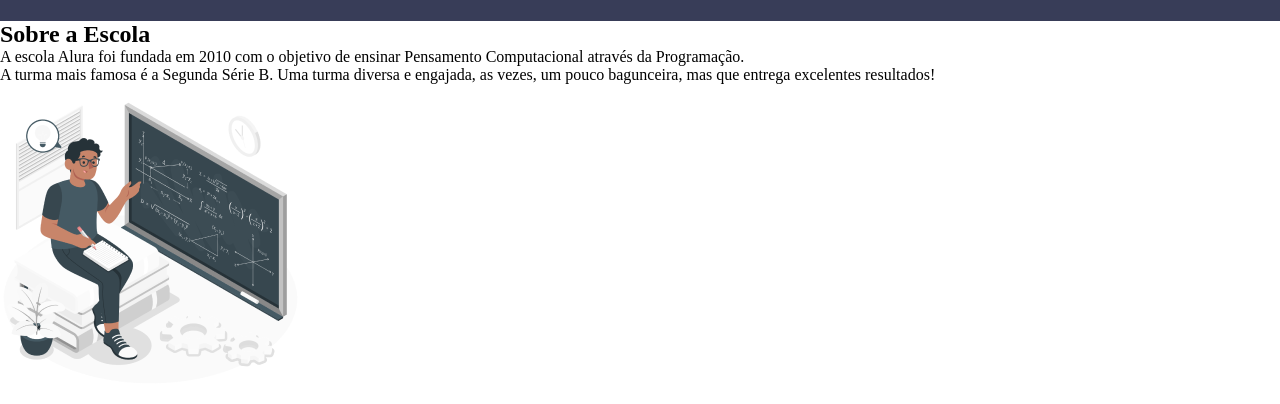
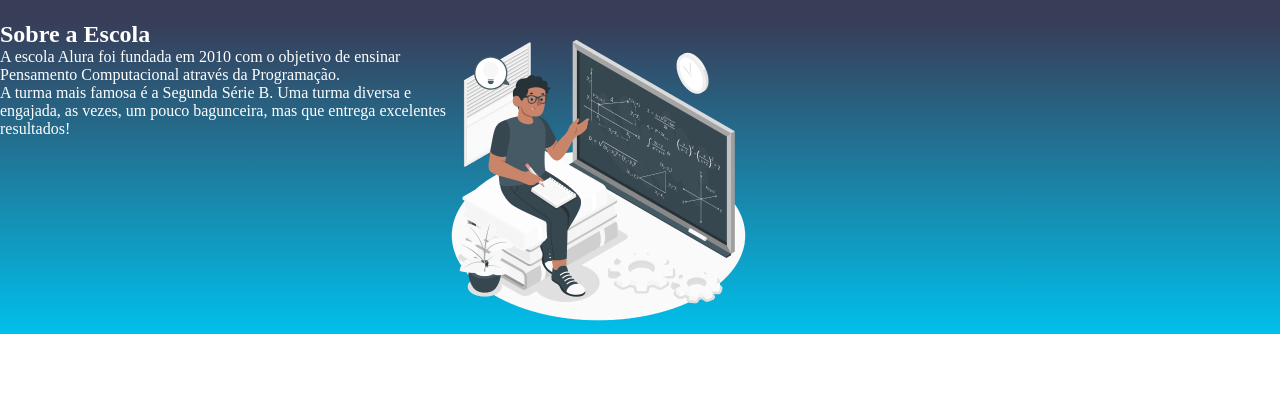
Before and after one commit to vanessagehring/AluraPlus, a plain HTML site: page index.html in a window 1280 px wide. Shown: the part 150-554 px from the top of the page. Drawn offline with Linux system fonts and the light colour scheme.

Commit message:
Add files via upload

```diff
--- a/index.html
+++ b/index.html
@@ -16,9 +16,11 @@
     </ul>
 </header>
 <section class="escola">
-    <h2 class="escola-titulo">Sobre a Escola</h2>
-    <P class="escola-texto-um">A escola Alura foi fundada em 2010 com o objetivo de ensinar Pensamento Computacional através da Programação.</P>
-    <P class="escola-texto-dois">A turma mais famosa é a Segunda Série B. Uma turma diversa e engajada, as vezes, um pouco bagunceira, mas que entrega excelentes resultados!</P>
+    <div class="escola-conteudo">
+        <h2 class="escola-titulo">Sobre a Escola</h2>
+        <P class="escola-texto-um">A escola Alura foi fundada em 2010 com o objetivo de ensinar Pensamento Computacional através da Programação.</P>
+        <P class="escola-texto-dois">A turma mais famosa é a Segunda Série B. Uma turma diversa e engajada, as vezes, um pouco bagunceira, mas que entrega excelentes resultados!</P>
+    </div>
     <img class="escola-imagem" src="./IMG/IMG2.png"alt="Professor no quadro">
 </section>
 </html>
--- a/style.css
+++ b/style.css
@@ -18,3 +18,14 @@
     padding: 24px 0;
     font-size: 24px;
 }
+.escola-imagem{
+    width: 25;
+}
+.escola{
+    background-image: linear-gradient(#383D58,#00C0EB);
+    color: white;
+    display: flex;
+}
+.escola-conteudo{
+    width: 35%;
+}
```
